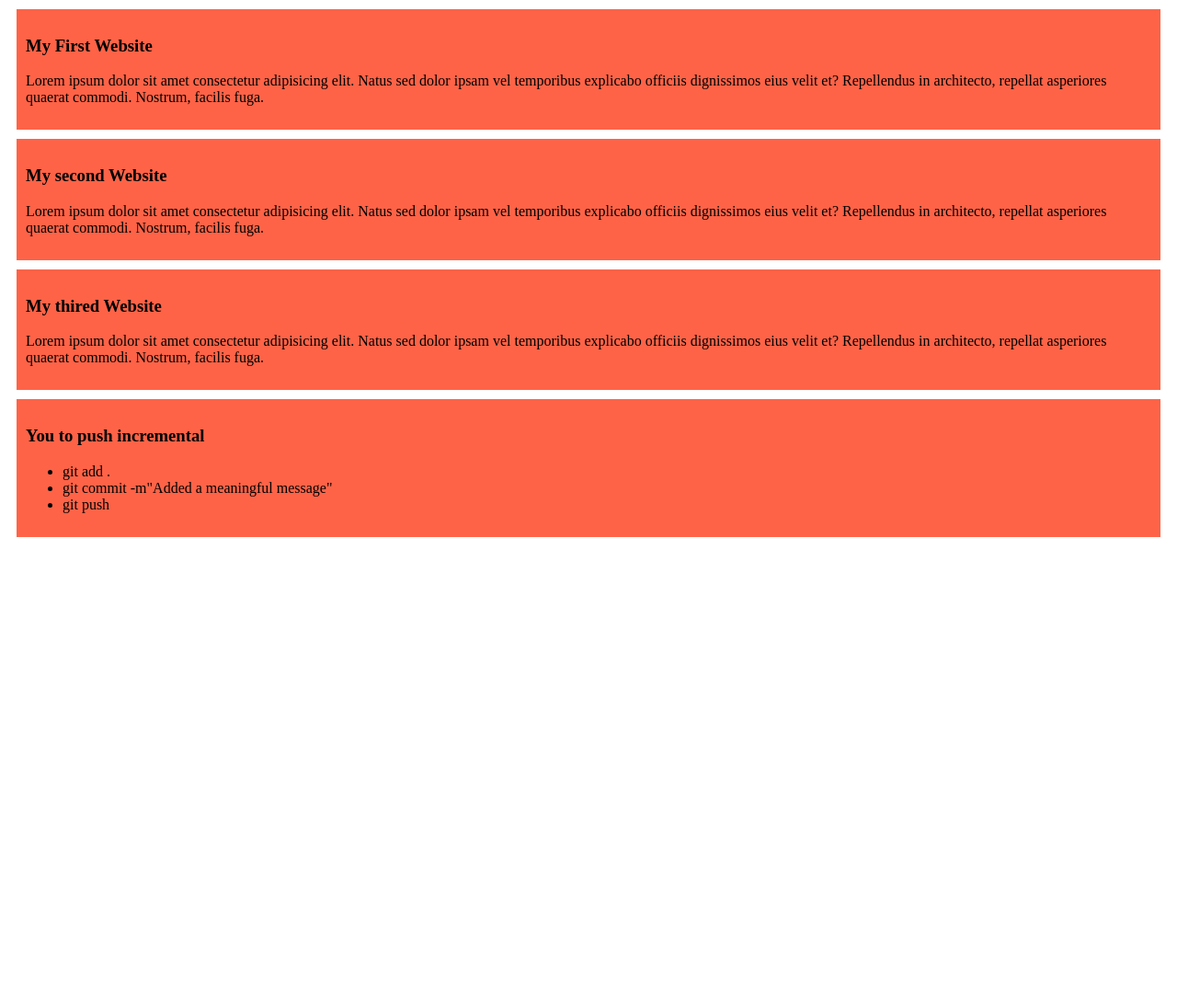
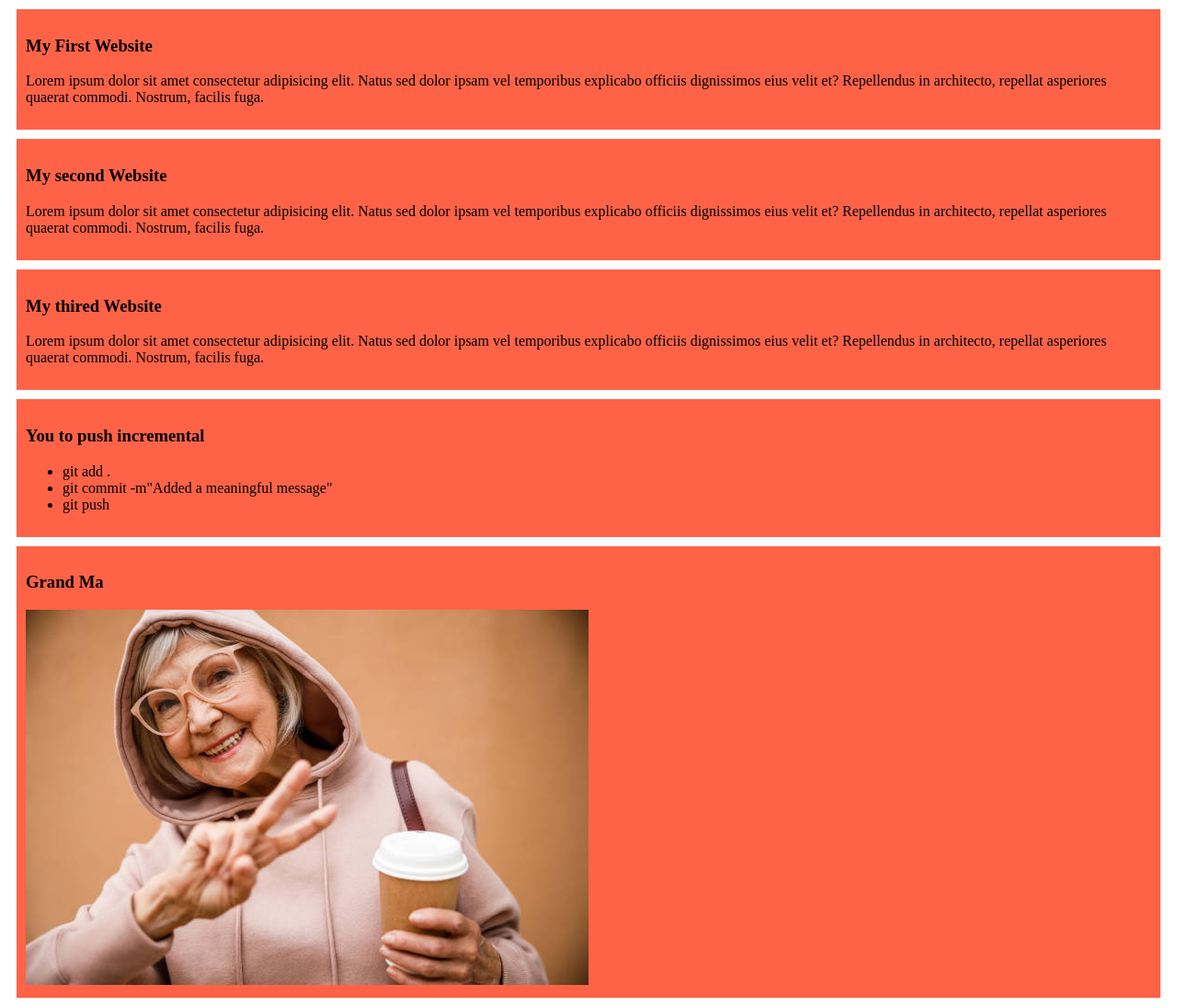
Before and after one commit to rifat3790/my-shelly-coop-report, a plain HTML site: page index.html in a window 1280 px wide. Shown: the whole page at 92% size. Before the commit the page ends 800 px from the top, so only its background shows below. Drawn offline with Linux system fonts and the light colour scheme.

Commit message:
added grand ma pic

```diff
--- a/index.html
+++ b/index.html
@@ -40,5 +40,10 @@
         </ul>
 
     </div>
+
+    <div>
+        <h3>Grand Ma</h3>
+        <img src="grandma.jpg" alt="">
+    </div>
 </body>
 </html>
```
Also changed, not shown: grandma.jpg (added).
